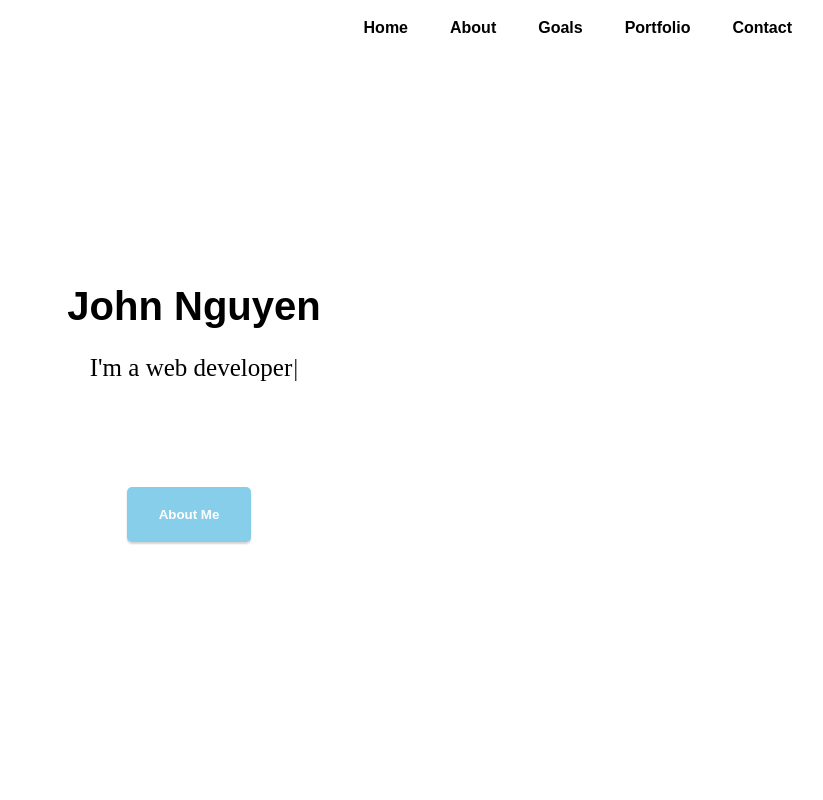
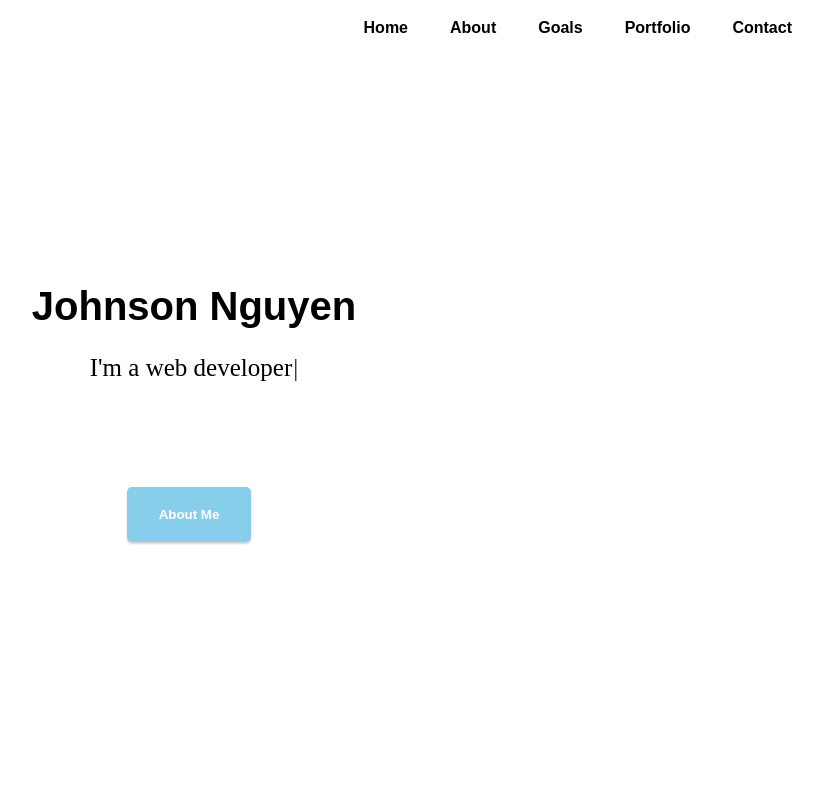
Before and after one commit to johnson82nguyen/React-Main-Portfolio, a React (Create React App) app in the folder website/: page / in a window 1280 px wide. Shown: the top 800 px of the page, without its empty margins (446-1269 px from the left). Built offline with nearby package versions, Linux system fonts and the light colour scheme.

Commit message:
TESTING CI/CD

```diff
--- a/website/src/components/Home.js
+++ b/website/src/components/Home.js
@@ -30,7 +30,7 @@ const Home = () => {
         <div id="home" className="homeContainer">
             <div className='header-div'>
                 <h1 className="header_name">
-                    John Nguyen
+                    Johnson Nguyen
                 </h1>
             </div>
             <div className="typeWriter-div">
```
